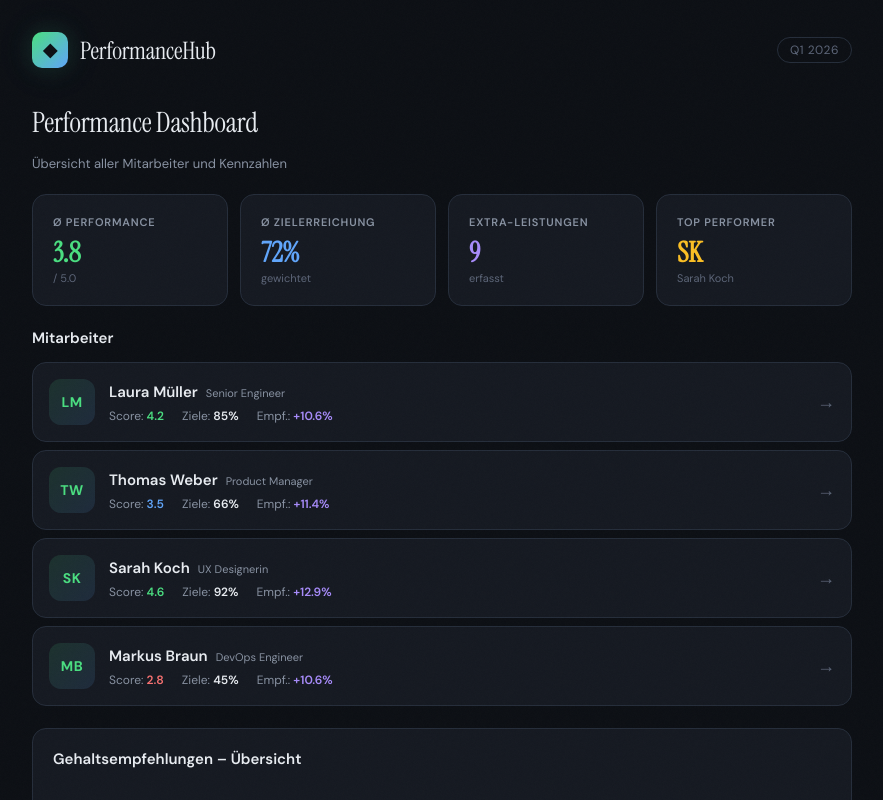
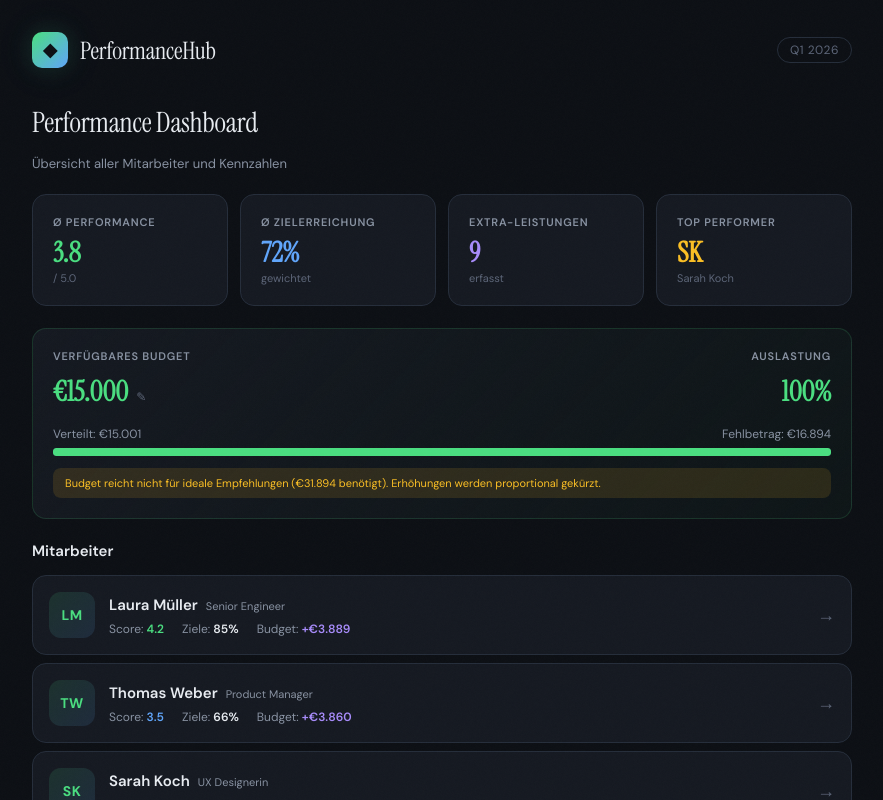
Before and after one commit to hudy93/performance-hub, a React (Vite) app: page / in a window 1280 px wide. Shown: the top 800 px of the page, without its empty margins (198-1081 px from the left). Built offline with nearby package versions, Linux system fonts and the light colour scheme.

Commit message:
add budget distribution feature with UI updates for salary recommendations

```diff
--- a/src/App.jsx
+++ b/src/App.jsx
@@ -7,6 +7,7 @@ import { initialEmployees } from './data/employees';
 export default function App() {
   const [employees, setEmployees] = useState(initialEmployees);
   const [selectedId, setSelectedId] = useState(null);
+  const [budget, setBudget] = useState(15000);
 
   const selectedEmp = employees.find((e) => e.id === selectedId);
 
@@ -31,12 +32,16 @@ export default function App() {
             emp={selectedEmp}
             onBack={() => setSelectedId(null)}
             onUpdate={handleUpdate}
+            budget={budget}
+            employees={employees}
           />
         ) : (
           <DashboardView
             key="dashboard"
             employees={employees}
             onSelect={(emp) => setSelectedId(emp.id)}
+            budget={budget}
+            onBudgetChange={setBudget}
           />
         )}
       </AnimatePresence>
--- a/src/components/DashboardView.jsx
+++ b/src/components/DashboardView.jsx
@@ -1,7 +1,9 @@
+import { useState } from 'react';
 import { motion } from 'motion/react';
 import Card from './Card';
+import ProgressBar from './ProgressBar';
 import SalaryBandViz from './SalaryBandViz';
-import { calcWeightedGoalScore, calcSalaryRecommendation } from '../utils/calculations';
+import { calcWeightedGoalScore, calcSalaryRecommendation, distributeBudget } from '../utils/calculations';
 
 const stagger = {
   hidden: {},
@@ -13,11 +15,17 @@ const fadeUp = {
   show: { opacity: 1, y: 0, transition: { duration: 0.4, ease: [0.22, 1, 0.36, 1] } },
 };
 
-export default function DashboardView({ employees, onSelect }) {
+export default function DashboardView({ employees, onSelect, budget, onBudgetChange }) {
+  const [editingBudget, setEditingBudget] = useState(false);
+
   const avgScore = employees.reduce((s, e) => s + e.performanceScore, 0) / employees.length;
   const avgGoal = employees.reduce((s, e) => s + calcWeightedGoalScore(e.personalGoals), 0) / employees.length;
   const totalExtras = employees.reduce((s, e) => s + e.extras.length, 0);
   const topPerformer = [...employees].sort((a, b) => b.performanceScore - a.performanceScore)[0];
+
+  const dist = distributeBudget(employees, budget);
+  const totalUsed = dist ? dist.allocations.reduce((s, a) => s + a.allocated, 0) : 0;
+  const budgetUtilization = budget > 0 ? Math.round((totalUsed / budget) * 100) : 0;
 
   const kpis = [
     { label: 'Ø Performance', value: avgScore.toFixed(1), sub: '/ 5.0', color: 'var(--accent)' },
@@ -48,11 +56,89 @@ export default function DashboardView({ employees, onSelect }) {
         ))}
       </motion.div>
 
+      {/* Budget card */}
+      <motion.div variants={fadeUp}>
+        <Card style={{ background: 'linear-gradient(135deg, var(--surface), rgba(74,222,128,0.03))', borderColor: 'rgba(74,222,128,0.15)' }}>
+          <div style={{ display: 'flex', justifyContent: 'space-between', alignItems: 'flex-start', marginBottom: 16 }}>
+            <div>
+              <div className="kpi-label">Verfügbares Budget</div>
+              {editingBudget ? (
+                <div style={{ display: 'flex', alignItems: 'center', gap: 6, marginTop: 4 }}>
+                  <span style={{ fontSize: 28, fontWeight: 700, color: 'var(--accent)', fontFamily: 'var(--font-display)' }}>€</span>
+                  <input
+                    type="number"
+                    min="0"
+                    step="1000"
+                    defaultValue={budget}
+                    className="input"
+                    style={{ width: 140, fontSize: 20, fontWeight: 600, fontFamily: 'var(--font-display)' }}
+                    autoFocus
+                    onKeyDown={(e) => {
+                      if (e.key === 'Enter') {
+                        const val = parseInt(e.target.value);
+                        if (val >= 0) onBudgetChange(val);
+                        setEditingBudget(false);
+                      }
+                      if (e.key === 'Escape') setEditingBudget(false);
+                    }}
+                    onBlur={(e) => {
+                      const val = parseInt(e.target.value);
+                      if (val >= 0) onBudgetChange(val);
+                      setEditingBudget(false);
+                    }}
+                  />
+                </div>
+              ) : (
+                <div
+                  style={{ fontSize: 28, fontWeight: 700, color: 'var(--accent)', fontFamily: 'var(--font-display)', cursor: 'pointer', marginTop: 4 }}
+                  onClick={() => setEditingBudget(true)}
+                  title="Klicken zum Bearbeiten"
+                >
+                  €{budget.toLocaleString('de-DE')}
+                  <span style={{ fontSize: 12, color: 'var(--text-dim)', marginLeft: 8, fontFamily: 'var(--font-body)', fontWeight: 400 }}>✎</span>
+                </div>
+              )}
+            </div>
+            <div style={{ textAlign: 'right' }}>
+              <div className="kpi-label">Auslastung</div>
+              <div style={{ fontSize: 28, fontWeight: 700, fontFamily: 'var(--font-display)', marginTop: 4, color: budgetUtilization > 100 ? 'var(--danger)' : 'var(--accent)' }}>
+                {budgetUtilization}%
+              </div>
+            </div>
+          </div>
+
+          <div style={{ marginBottom: 12 }}>
+            <div style={{ display: 'flex', justifyContent: 'space-between', fontSize: 12, color: 'var(--text-muted)', marginBottom: 6 }}>
+              <span>Verteilt: €{totalUsed.toLocaleString('de-DE')}</span>
+              <span>
+                {dist && dist.remaining > 0
+                  ? `Verbleibend: €${dist.remaining.toLocaleString('de-DE')}`
+                  : dist && dist.totalIdeal > budget
+                    ? `Fehlbetrag: €${(dist.totalIdeal - budget).toLocaleString('de-DE')}`
+                    : 'Vollständig verteilt'}
+              </span>
+            </div>
+            <ProgressBar
+              value={Math.min(budgetUtilization, 100)}
+              color={budgetUtilization > 100 ? 'var(--danger)' : 'var(--accent)'}
+              height={8}
+            />
+          </div>
+
+          {dist && dist.totalIdeal > budget && (
+            <div style={{ fontSize: 11, color: 'var(--warning)', padding: '8px 12px', background: 'var(--warning-dim)', borderRadius: 'var(--radius-sm)', marginTop: 4 }}>
+              Budget reicht nicht für ideale Empfehlungen (€{dist.totalIdeal.toLocaleString('de-DE')} benötigt). Erhöhungen werden proportional gekürzt.
+            </div>
+          )}
+        </Card>
+      </motion.div>
+
       <motion.div variants={fadeUp}>
         <h3 className="section-title">Mitarbeiter</h3>
         <div className="employee-list">
           {employees.map((emp) => {
             const rec = calcSalaryRecommendation(emp);
+            const alloc = dist?.allocations.find((a) => a.empId === emp.id);
             const goalScore = calcWeightedGoalScore(emp.personalGoals);
             const scoreColor =
               emp.performanceScore >= 4 ? 'var(--accent)' :
@@ -75,7 +161,9 @@ export default function DashboardView({ employees, onSelect }) {
                       Ziele: <span className="stat-value" style={{ color: 'var(--text)' }}>{Math.round(goalScore)}%</span>
                     </span>
                     <span className="stat-label">
-                      Empf.: <span className="stat-value" style={{ color: 'var(--purple)' }}>+{rec.percentage}%</span>
+                      Budget: <span className="stat-value" style={{ color: 'var(--purple)' }}>
+                        +€{(alloc?.allocated ?? rec.increaseAbsolute).toLocaleString('de-DE')}
+                      </span>
                     </span>
                   </div>
                 </div>
@@ -88,24 +176,36 @@ export default function DashboardView({ employees, onSelect }) {
 
       <motion.div variants={fadeUp}>
         <Card>
-          <h3 className="section-title" style={{ marginBottom: 16 }}>Gehaltsempfehlungen – Übersicht</h3>
+          <h3 className="section-title" style={{ marginBottom: 16 }}>Budgetverteilung – Übersicht</h3>
           {employees.map((emp) => {
             const rec = calcSalaryRecommendation(emp);
+            const alloc = dist?.allocations.find((a) => a.empId === emp.id);
+            const allocated = alloc?.allocated ?? rec.increaseAbsolute;
+            const newSalary = alloc?.newSalary ?? rec.newSalary;
+            const pct = alloc?.percentage ?? rec.percentage;
+            const share = totalUsed > 0 ? Math.round((allocated / totalUsed) * 100) : 0;
+
             return (
               <div key={emp.id} className="salary-overview-row">
                 <div className="salary-overview-header">
                   <span style={{ fontSize: 13, fontWeight: 500, color: 'var(--text)' }}>{emp.name}</span>
-                  <div style={{ display: 'flex', gap: 16, fontSize: 12 }}>
+                  <div style={{ display: 'flex', gap: 16, fontSize: 12, alignItems: 'center' }}>
                     <span style={{ color: 'var(--text-muted)' }}>
                       €{emp.currentSalary.toLocaleString('de-DE')} →{' '}
                       <span style={{ color: 'var(--purple)', fontWeight: 600 }}>
-                        €{rec.newSalary.toLocaleString('de-DE')}
+                        €{newSalary.toLocaleString('de-DE')}
                       </span>
                     </span>
-                    <span style={{ color: 'var(--accent)', fontWeight: 700 }}>+{rec.percentage}%</span>
+                    <span style={{ color: 'var(--accent)', fontWeight: 700 }}>+{pct}%</span>
+                    <span style={{ color: 'var(--text-dim)', fontSize: 11 }}>({share}% vom Budget)</span>
                   </div>
                 </div>
-                <SalaryBandViz current={emp.currentSalary} band={emp.salaryBand} market={emp.marketRate} newSalary={rec.newSalary} />
+                <SalaryBandViz current={emp.currentSalary} band={emp.salaryBand} market={emp.marketRate} newSalary={newSalary} />
+                {alloc?.isCapped && (
+                  <div style={{ fontSize: 11, color: 'var(--warning)', marginTop: 4 }}>
+                    Ideal: +€{rec.increaseAbsolute.toLocaleString('de-DE')} (+{rec.percentage}%) · Gekürzt auf +€{allocated.toLocaleString('de-DE')}
+                  </div>
+                )}
               </div>
             );
           })}
--- a/src/components/EmployeeDetail.jsx
+++ b/src/components/EmployeeDetail.jsx
@@ -6,7 +6,7 @@ import StatusBadge from './StatusBadge';
 import ContributionBadge from './ContributionBadge';
 import ProgressBar from './ProgressBar';
 import SalaryBandViz from './SalaryBandViz';
-import { calcWeightedGoalScore, calcSalaryRecommendation } from '../utils/calculations';
+import { calcWeightedGoalScore, calcSalaryRecommendation, distributeBudget } from '../utils/calculations';
 import { categoryLabels } from '../data/employees';
 
 const categoryColors = {
@@ -42,7 +42,7 @@ const tabContent = {
   exit: { opacity: 0, y: -8, transition: { duration: 0.15 } },
 };
 
-export default function EmployeeDetail({ emp, onBack, onUpdate }) {
+export default function EmployeeDetail({ emp, onBack, onUpdate, budget, employees }) {
   const [activeTab, setActiveTab] = useState('goals');
   const [editingGoal, setEditingGoal] = useState(null);
   const [newExtra, setNewExtra] = useState('');
@@ -51,6 +51,8 @@ export default function EmployeeDetail({ emp, onBack, onUpdate }) {
 
   const rec = calcSalaryRecommendation(emp);
   const goalScore = calcWeightedGoalScore(emp.personalGoals);
+  const dist = distributeBudget(employees, budget);
+  const alloc = dist?.allocations.find((a) => a.empId === emp.id);
 
   const updateGoalProgress = (goalId, newProgress) => {
     const clamped = Math.max(0, Math.min(100, newProgress));
@@ -340,6 +342,28 @@ export default function EmployeeDetail({ emp, onBack, onUpdate }) {
                 </div>
               </div>
             </Card>
+
+            {alloc && (
+              <Card style={{ background: 'linear-gradient(135deg, var(--surface), rgba(74,222,128,0.03))', borderColor: 'rgba(74,222,128,0.15)' }}>
+                <div className="salary-summary">
+                  <div>
+                    <div className="kpi-label">Aus Budget (€{budget.toLocaleString('de-DE')})</div>
+                    <div style={{ fontSize: 34, fontWeight: 700, color: 'var(--accent)', fontFamily: 'var(--font-display)' }}>
+                      +€{alloc.allocated.toLocaleString('de-DE')}
+                    </div>
+                  </div>
+                  <div className="salary-summary-detail">
+                    <div>€{emp.currentSalary.toLocaleString('de-DE')} → €{alloc.newSalary.toLocaleString('de-DE')}</div>
+                    <div style={{ marginTop: 2 }}>+{alloc.percentage}%</div>
+                    {alloc.isCapped && (
+                      <div style={{ marginTop: 4, color: 'var(--warning)', fontSize: 11 }}>
+                        Durch Budget begrenzt (ideal: +€{rec.increaseAbsolute.toLocaleString('de-DE')})
+                      </div>
+                    )}
+                  </div>
+                </div>
+              </Card>
+            )}
           </motion.div>
         )}
       </AnimatePresence>
--- a/src/utils/calculations.js
+++ b/src/utils/calculations.js
@@ -38,8 +38,56 @@ export function calcSalaryRecommendation(emp) {
   return {
     percentage: finalIncrease,
     newSalary,
+    increaseAbsolute: newSalary - emp.currentSalary,
     marketGap: Math.round(marketGap * 10) / 10,
     bandPosition: Math.round(bandPosition),
     performanceMultiplier: Math.round(performanceMultiplier * 100),
   };
 }
+
+export function distributeBudget(employees, budget) {
+  if (!budget || budget <= 0) return null;
+
+  const recs = employees.map((emp) => {
+    const rec = calcSalaryRecommendation(emp);
+    return { emp, rec, idealIncrease: rec.newSalary - emp.currentSalary };
+  });
+
+  const totalIdeal = recs.reduce((s, r) => s + r.idealIncrease, 0);
+
+  // If budget covers everything, use ideal recommendations
+  if (budget >= totalIdeal) {
+    return {
+      totalIdeal,
+      remaining: budget - totalIdeal,
+      allocations: recs.map((r) => ({
+        empId: r.emp.id,
+        allocated: r.idealIncrease,
+        newSalary: r.rec.newSalary,
+        percentage: r.rec.percentage,
+        isCapped: false,
+      })),
+    };
+  }
+
+  // Otherwise distribute proportionally based on ideal increase weights
+  const ratio = budget / totalIdeal;
+  const allocations = recs.map((r) => {
+    const allocated = Math.round(r.idealIncrease * ratio);
+    const newSalary = r.emp.currentSalary + allocated;
+    const percentage = Math.round((allocated / r.emp.currentSalary) * 1000) / 10;
+    return {
+      empId: r.emp.id,
+      allocated,
+      newSalary,
+      percentage,
+      isCapped: true,
+    };
+  });
+
+  return {
+    totalIdeal,
+    remaining: budget - allocations.reduce((s, a) => s + a.allocated, 0),
+    allocations,
+  };
+}
```
